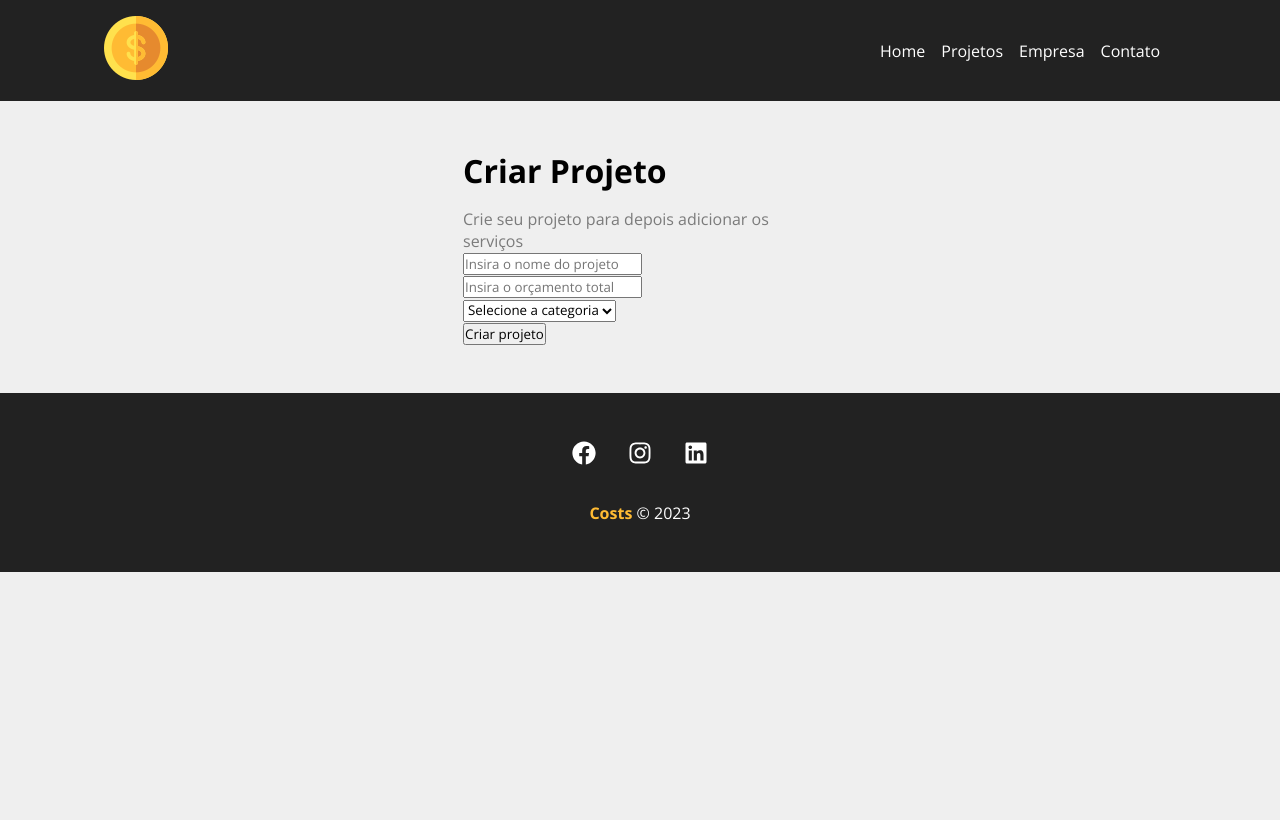
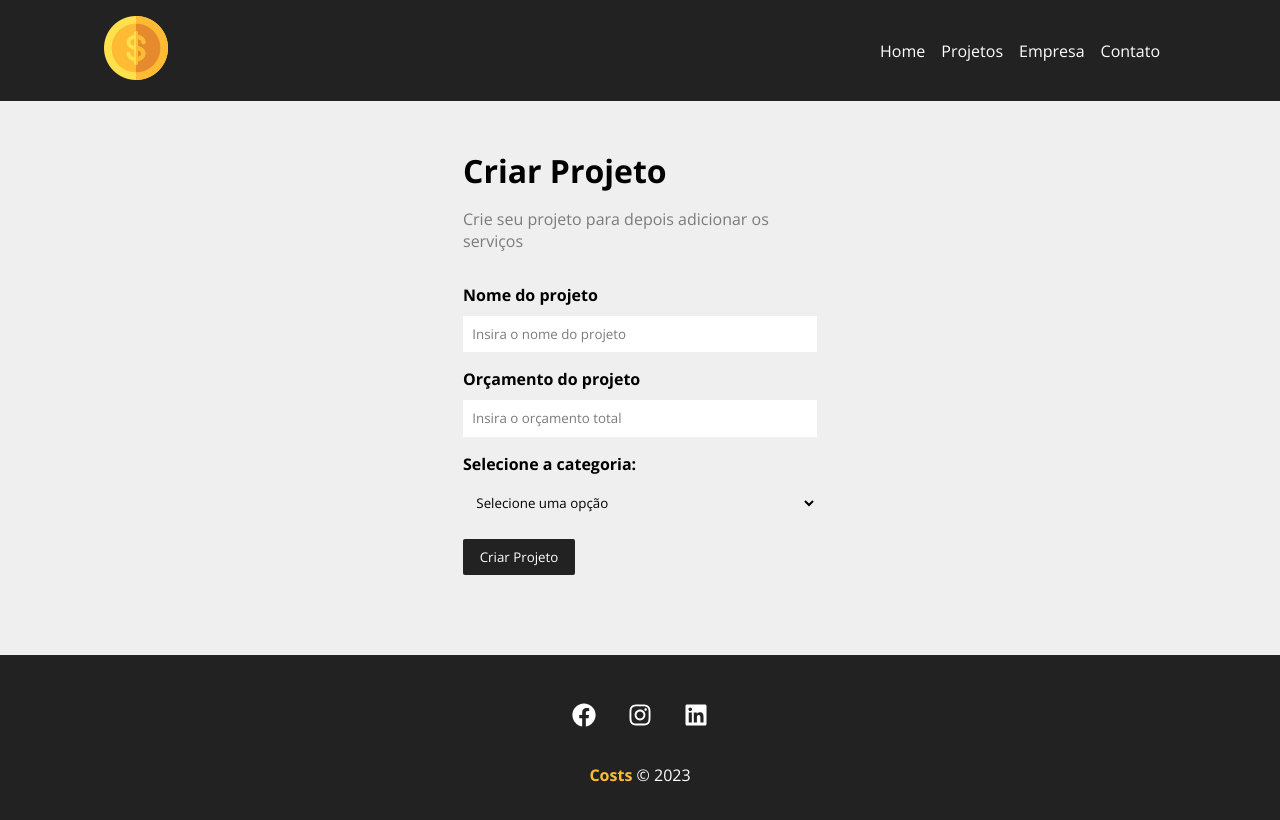
Before and after one commit to victorSmenezes/project-costs, a React (Vite) app: page /newproject in a window 1280 px wide. Shown: the top 820 px of the page. Built offline with nearby package versions, Linux system fonts and the light colour scheme.

Commit message:
Int. Forms

```diff
--- /dev/null
+++ b/src/components/FormControl/Input.jsx
@@ -0,0 +1,12 @@
+import { FormControl } from "./styles";
+
+export function Input({ type, text, name, placeholder, handleOnChange, value}){
+  return(
+    <FormControl>
+      <label htmlFor={name}>{text}</label>
+      <input type={type} name={name} id={name} placeholder={placeholder} onChange={handleOnChange} value={value}></input>
+    </FormControl>
+  )
+}
+
+export default Input
--- /dev/null
+++ b/src/components/FormControl/Select.jsx
@@ -0,0 +1,14 @@
+import { FormControl } from "./styles";
+
+export function Select ({ text, name, options, handleOnChange, value}){
+  return(
+    <FormControl>
+      <label htmlFor={name}>{text}:</label>
+      <select name={name} id={name} onChange={handleOnChange} value={value}>
+        <option>Selecione uma opção</option>
+      </select>
+    </FormControl>
+  )
+}
+
+export default Select
--- /dev/null
+++ b/src/components/FormControl/SubmitButton.jsx
@@ -0,0 +1,11 @@
+import { FormControl, Button } from "./styles";
+
+export function SubmitButton ({ text }){
+  return(
+    <FormControl>
+      <Button>{text}</Button>
+    </FormControl>
+  )
+}
+
+export default SubmitButton
--- /dev/null
+++ b/src/components/FormControl/styles.js
@@ -0,0 +1,39 @@
+import { styled } from "styled-components";
+
+export const FormControl = styled.div`
+  display: flex;
+  flex-direction: column;
+  margin-bottom: 1em;
+
+  label{
+    margin-bottom: .6em;
+    font-weight: bold;
+  }
+
+  input, select{
+    padding: .7em;
+    border-radius: 0;
+    border: none;
+
+    &::placeholder{
+      color: #7B7B7B;
+    }
+  }
+`
+
+export const Button = styled.button`
+
+  background-color: #222;
+  width: 112px;
+  color: #FFF;
+  padding: .7em 1.2em;
+  text-decoration: none;
+  transition: .5s;
+  cursor: pointer;
+  border: none;
+  border-radius: 2px;
+
+  &:hover{
+    color: #ffbb33;
+  }
+`
--- a/src/components/Project/ProjectForm.jsx
+++ b/src/components/Project/ProjectForm.jsx
@@ -1,21 +1,25 @@
-function ProjectForm() {
+import Input from "../FormControl/Input"
+import Select from "../FormControl/Select"
+import { SubmitButton } from "../FormControl/SubmitButton"
+import { Form } from "./styles"
+
+function ProjectForm({btnText}) {
     return (
-        <form >
-            <div>
-                <input type="text" placeholder="Insira o nome do projeto" />
-            </div>
-            <div>
-                <input type="number" placeholder="Insira o orçamento total" />
-            </div>
-            <div>
-                <select name="category_id">
-                    <option disabled selected>Selecione a categoria</option>
-                </select>
-            </div>
-            <div>
-                <input type="submit" value='Criar projeto' />
-            </div>
-        </form>
+        <Form >
+            <Input type="text"
+            text="Nome do projeto"
+            name="name"
+            placeholder="Insira o nome do projeto" />
+
+            <Input type="number"
+            text="Orçamento do projeto"
+            name="budget"
+            placeholder="Insira o orçamento total" />
+
+            <Select name="category_id" text="Selecione a categoria" />
+
+            <SubmitButton text={btnText} />
+        </Form>
     )
 }
 
--- /dev/null
+++ b/src/components/Project/styles.js
@@ -0,0 +1,6 @@
+import { styled } from "styled-components";
+
+export const Form = styled.form`
+  width: 100%;
+  margin: 2em 0;
+`
--- a/src/containers/New Project/NewProject.jsx
+++ b/src/containers/New Project/NewProject.jsx
@@ -6,7 +6,7 @@ function NewProject() {
     <NewProjectContainer>
       <h1>Criar Projeto</h1>
       <p>Crie seu projeto para depois adicionar os serviços</p>
-      <ProjectForm />
+      <ProjectForm btnText="Criar Projeto"/>
     </NewProjectContainer>
   );
 }
```
